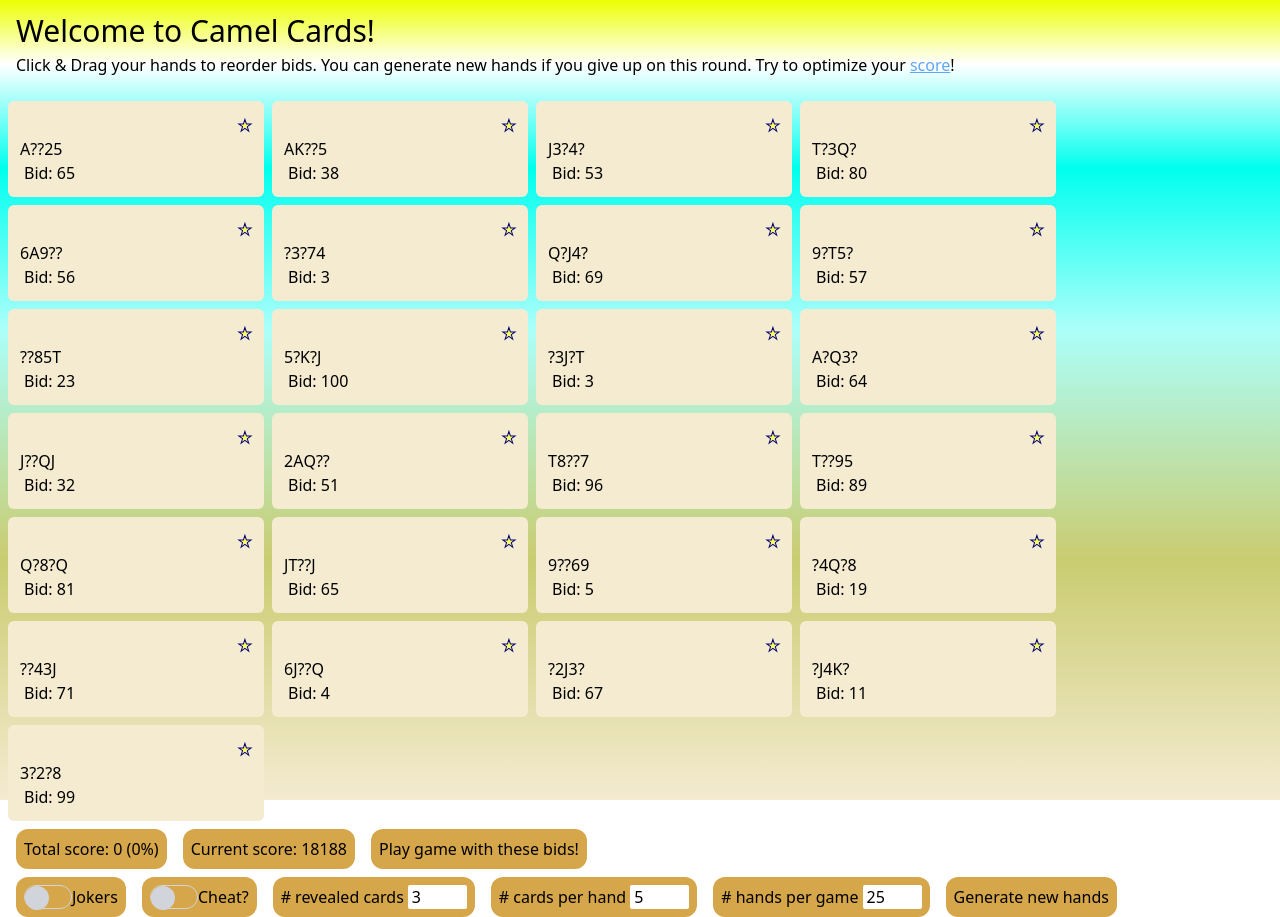
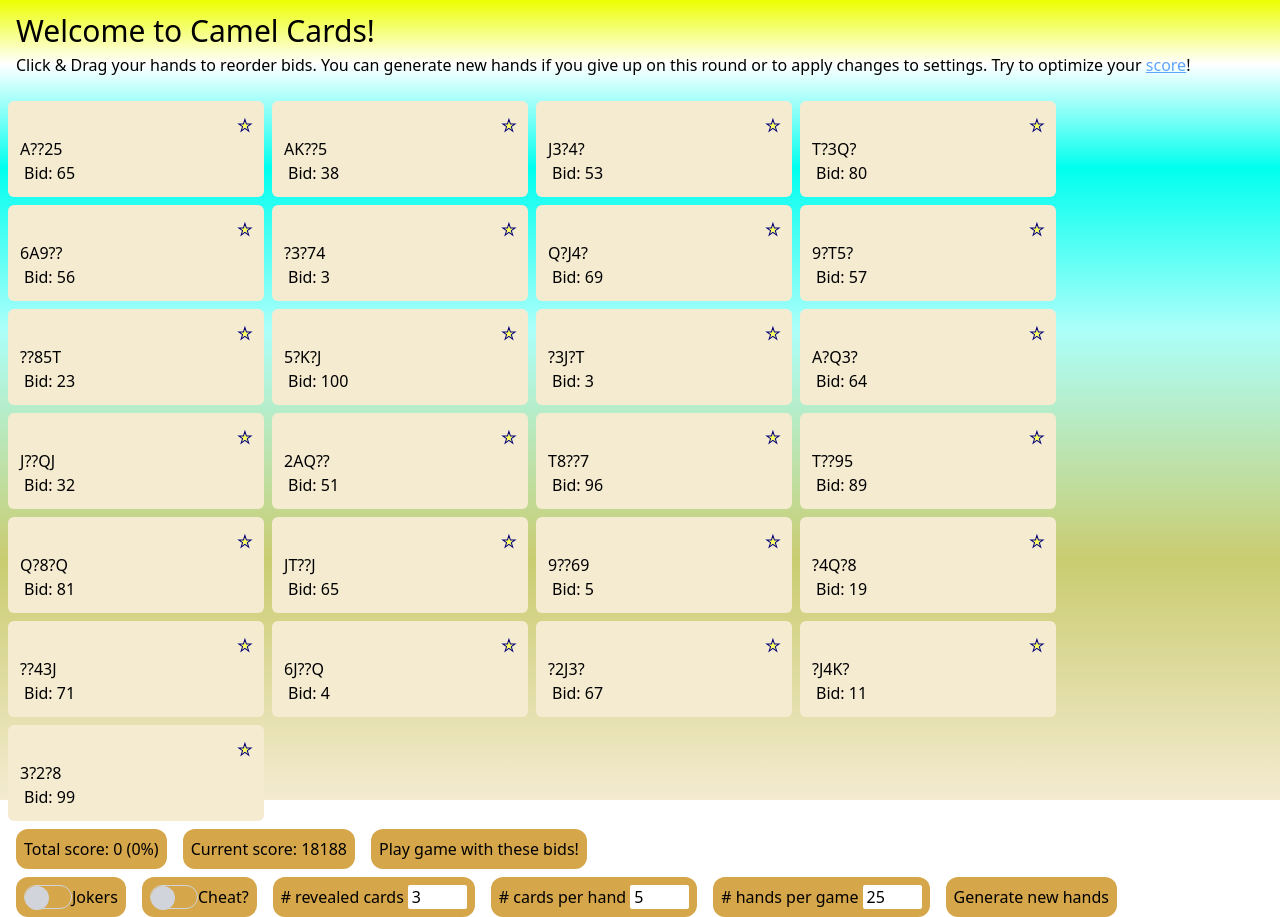
Before and after one commit to RheingoldRiver/CamelCards, a React (Vite) app: page / in a window 1280 px wide. Built offline with nearby package versions, Linux system fonts and the light colour scheme; what @savvywombat/tailwindcss-grid-areas would draw is missing.

Commit message:
improve instructions a bit

```diff
--- a/src/components/Header/Header.tsx
+++ b/src/components/Header/Header.tsx
@@ -4,8 +4,8 @@ function Header() {
   return (
     <div className="pl-2 pt-2">
       <h1 className={clsx("text-[30px]")}>Welcome to Camel Cards!</h1>
-      Click & Drag your hands to reorder bids. You can generate new hands if you give up on this round. Try to optimize
-      your{" "}
+      Click & Drag your hands to reorder bids. You can generate new hands if you give up on this round or to apply
+      changes to settings. Try to optimize your{" "}
       <a className="text-blue-400 underline" target="_blank" href="https://adventofcode.com/2023/day/7">
         score
       </a>
```
